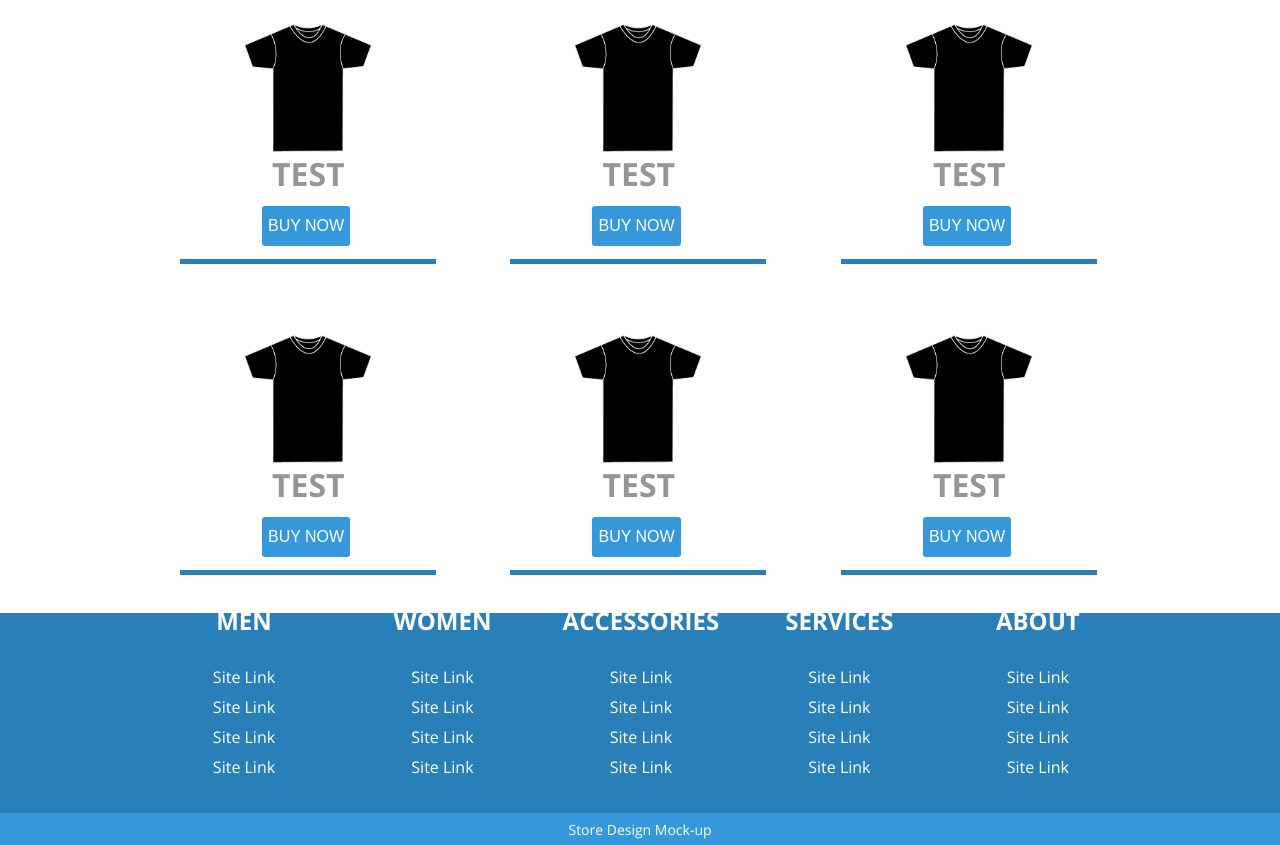
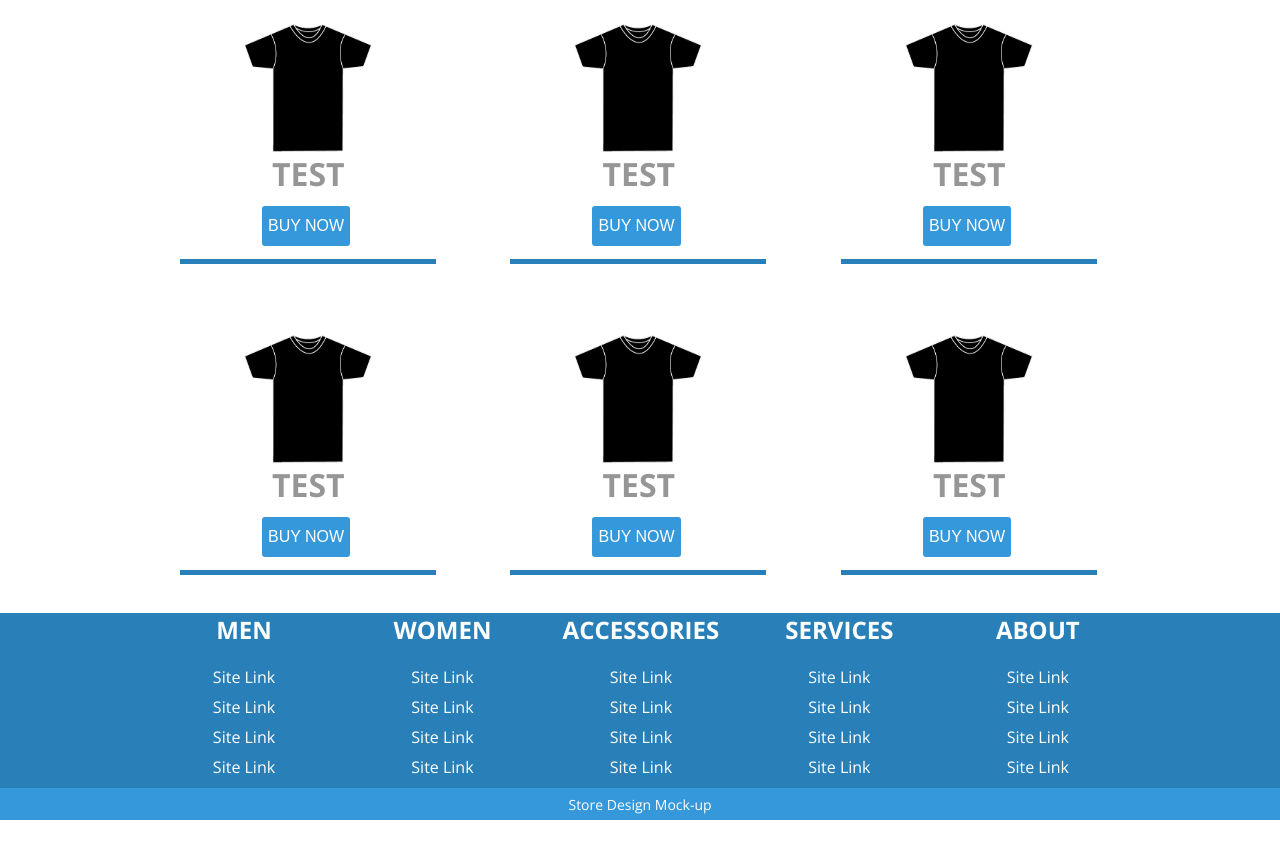
Before and after one commit to Aniki91/design_store_mockup, a website: page index.html in a window 1280 px wide. Shown: the part 850-1695 px from the top of the page. After the commit the page ends 1670 px from the top, so only its background shows below. Drawn offline with nearby package versions, Linux system fonts and the light colour scheme.

Commit message:
modified footer

```diff
--- a/static/less/styles.less
+++ b/static/less/styles.less
@@ -299,13 +299,13 @@ html, body {
 	white-space: nowrap;
 	position: relative;
 	width: 100%;
-	height: 200px;
+	height: 175px;
 	background-color: @blue;
 
 	.inner-footer-links {
 		width: 60%;
 		min-width: 1000px;
-		height: 200px;
+		height: 175px;
 		margin: 0 auto;
 
 		.mens-footer, .womens-footer {
@@ -319,7 +319,6 @@ html, body {
 				position: relative;
 				color: white;
 				margin: 0 auto;
-				top:-9px;
 				text-align: center;
 			}
 
```
Also changed, not shown: README.md, dist/css/styles.min.css, static/css/styles.css.
